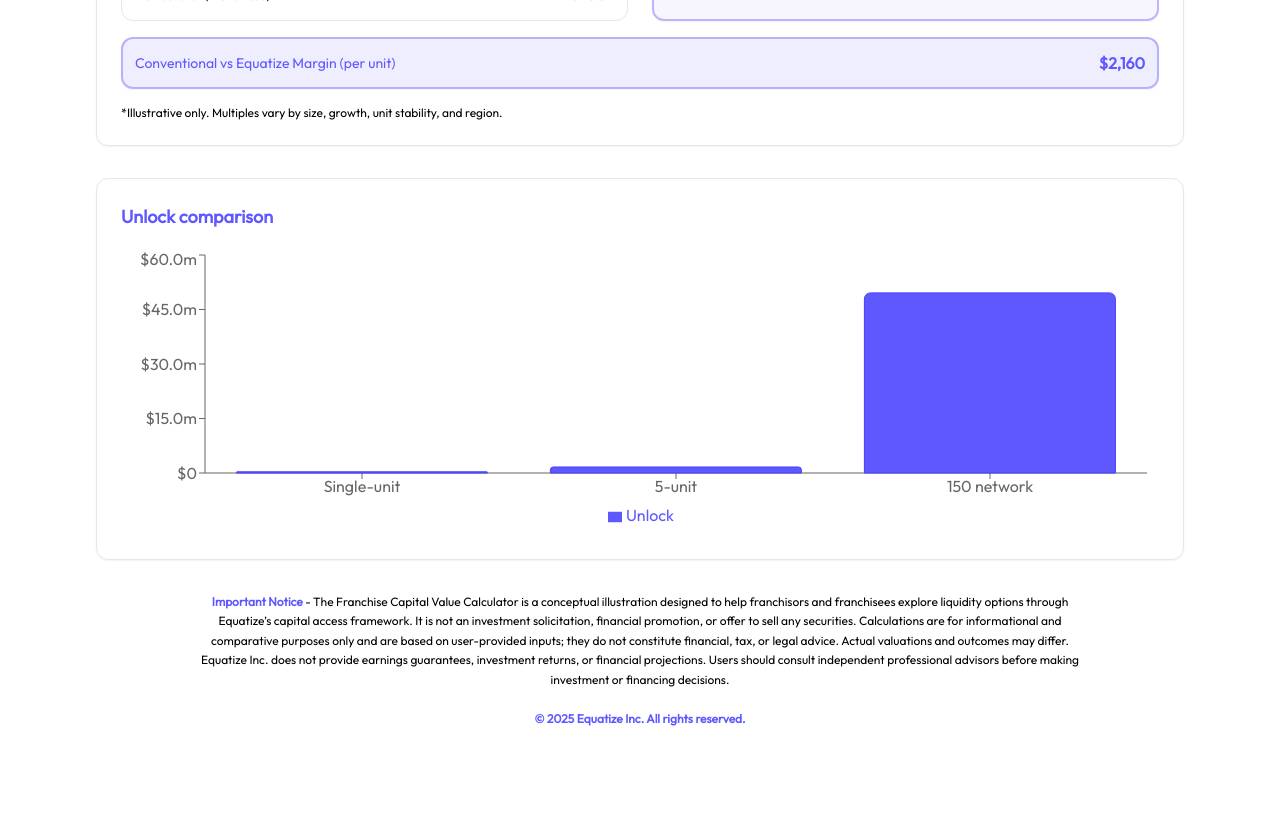
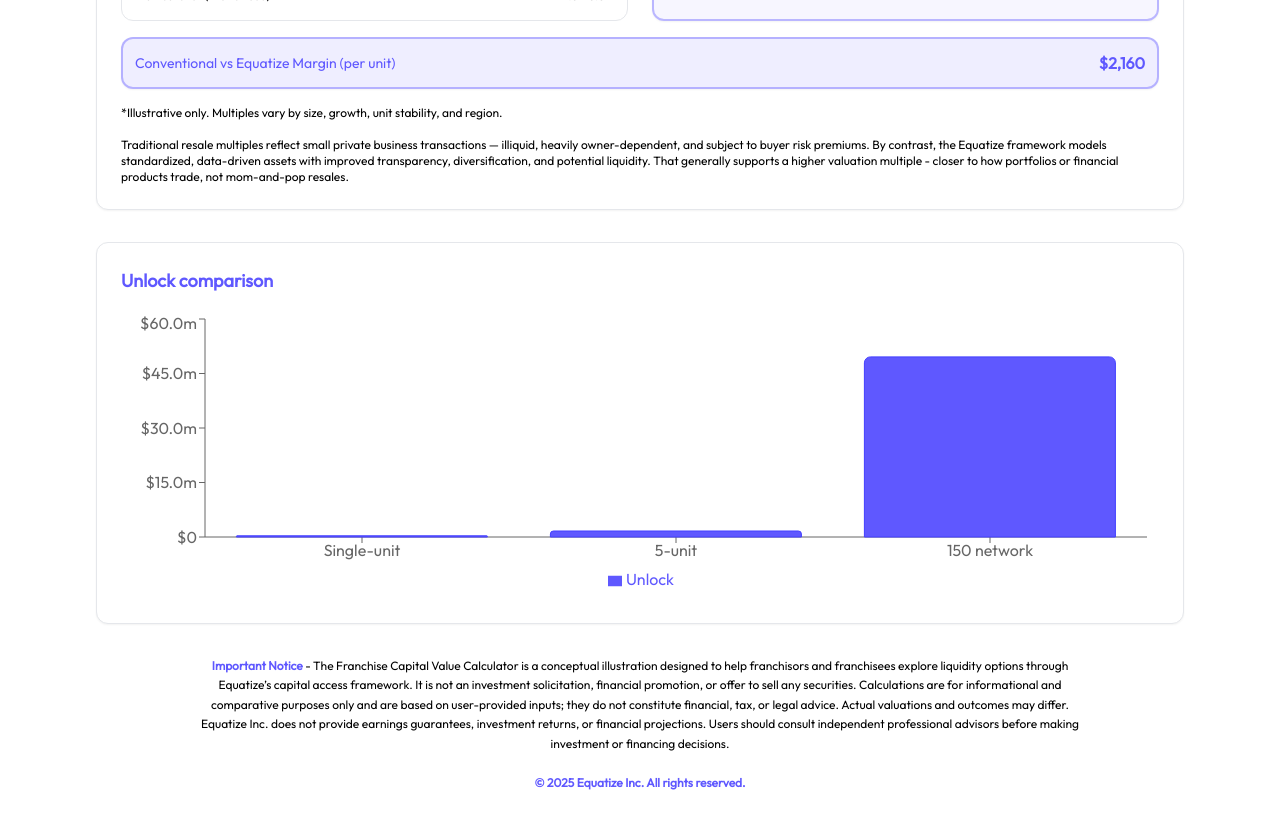
Before and after one commit to 34nd0m/equatize-calculator, a Next.js app: page / in a window 1280 px wide. Shown: the part 2000-2824 px from the top of the page. Before the commit the page ends 2760 px from the top, so only its background shows below. Built offline with nearby package versions, Linux system fonts and the light colour scheme.

Commit message:
Update page.tsx

```diff
--- a/src/app/page.tsx
+++ b/src/app/page.tsx
@@ -644,6 +644,8 @@ export default function Calculator() {
                 </div>
               </div>
             <p className="text-xs text-muted-foreground mt-2">*Illustrative only. Multiples vary by size, growth, unit stability, and region.</p>
+            <p className="text-xs text-muted-foreground mt-2">Traditional resale multiples reflect small private business transactions — illiquid, heavily owner-dependent, and subject to buyer risk premiums.
+            By contrast, the Equatize framework models standardized, data-driven assets with improved transparency, diversification, and potential liquidity. That generally supports a higher valuation multiple - closer to how portfolios or financial products trade, not mom-and-pop resales.</p>
           </CardContent>
         </Card>
       </div>
```
